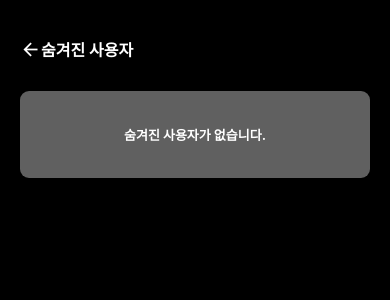
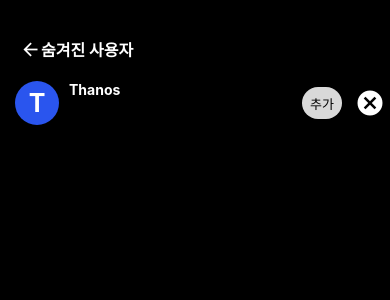
Before and after one commit to dudcks5477/RealVoice, a React Native app: screen /Hided in a window 390 px wide. Shown: the top 300 px of the page. Built offline with nearby package versions, Linux system fonts and the light colour scheme.

Commit message:
숨겨진 사용자에 따른 UI 변화

```diff
--- a/src/screens/HidedScreen.js
+++ b/src/screens/HidedScreen.js
@@ -1,5 +1,5 @@
 import React, {useState} from 'react';
-import {View, Text, TouchableOpacity, Switch} from 'react-native';
+import {View, Text, TouchableOpacity} from 'react-native';
 import Icon from 'react-native-vector-icons/MaterialIcons';
 import {useNavigation} from '@react-navigation/native';
 
@@ -10,11 +10,43 @@ import alertSettingScreenStyle from '../styles/alertSettingScreenStyle';
 import privcayScreenStyle from '../styles/privacyScreenStyle';
 import BlockedScreenStyle from '../styles/blockedScreenStyle';
 
+import FriendItem from '../components/FriendItem';
+import requiredScreenStyle from '../styles/requiredScreenStyle';
+
 const HidedScreen = () => {
   const navigation = useNavigation();
 
+  const [searchResults, setSearchResults] = useState([
+    {id: 1, name: 'Thanos', username: ''},
+  ]);
+
   const handlePrivacy = () => {
     navigation.navigate('Privacy');
+  };
+
+  const handleUserProfile = friendId => {
+    navigation.navigate('UserProfile', {id: friendId});
+  };
+
+  const handleAddFriend = async friendId => {
+    try {
+      // const response = await axios.post('/api/friends/add', {
+      //   userId: userName,
+      //   friendId: friendId,
+      // });
+      // if (response.status === 200) {
+      //   console.log(`Added friend with id ${friendId}`);
+      // }
+      console.log(`Added friend with id ${friendId}`);
+    } catch (error) {
+      console.error(error);
+    }
+  };
+
+  const handleDeleteFriend = friendId => {
+    setSearchResults(prevResults =>
+      prevResults.filter(friend => friend.id !== friendId),
+    );
   };
 
   return (
@@ -29,15 +61,30 @@ const HidedScreen = () => {
           </View>
         </TouchableOpacity>
       </View>
+
+      {searchResults.length > 0 ? (
+        <View style={requiredScreenStyle.friendContainer}>
+          {searchResults.map(result => (
+            <FriendItem
+              key={result.id}
+              friend={result}
+              onAdd={handleAddFriend}
+              onProfile={handleUserProfile}
+              onDelete={handleDeleteFriend}
+            />
+          ))}
+        </View>
+      ) : (
         <View style={privcayScreenStyle.InformationContainer}>
-        <TouchableOpacity style={BlockedScreenStyle.slideContainer}>
+          <View style={BlockedScreenStyle.slideContainer}>
             <View style={alertSettingScreenStyle.iconTextContainer}>
               <Text style={BlockedScreenStyle.alternateText}>
                 숨겨진 사용자가 없습니다.
               </Text>
             </View>
-        </TouchableOpacity>
           </View>
+        </View>
+      )}
     </View>
   );
 };
```
Lines whose indentation alone changed are shown as unchanged.
